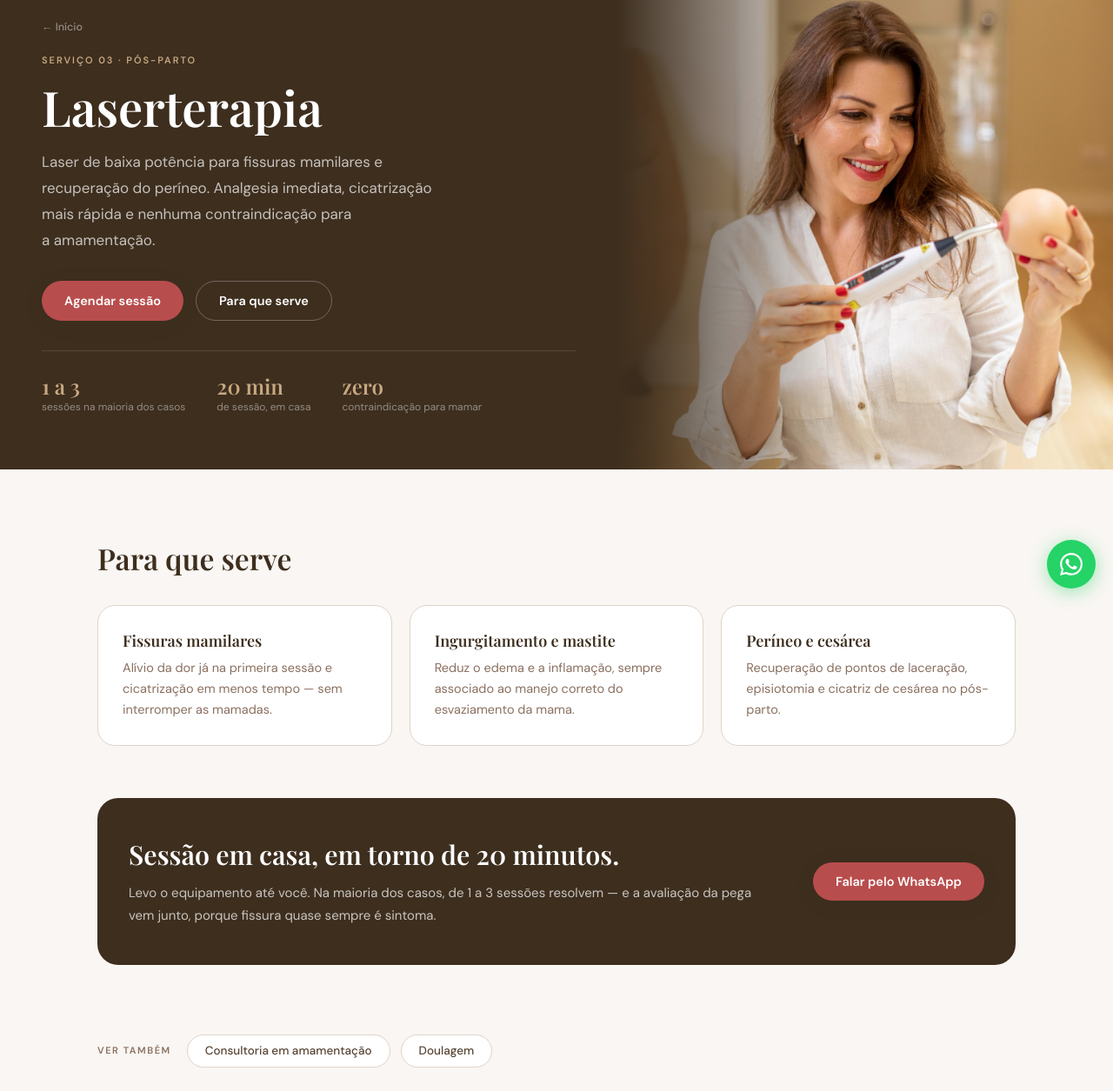
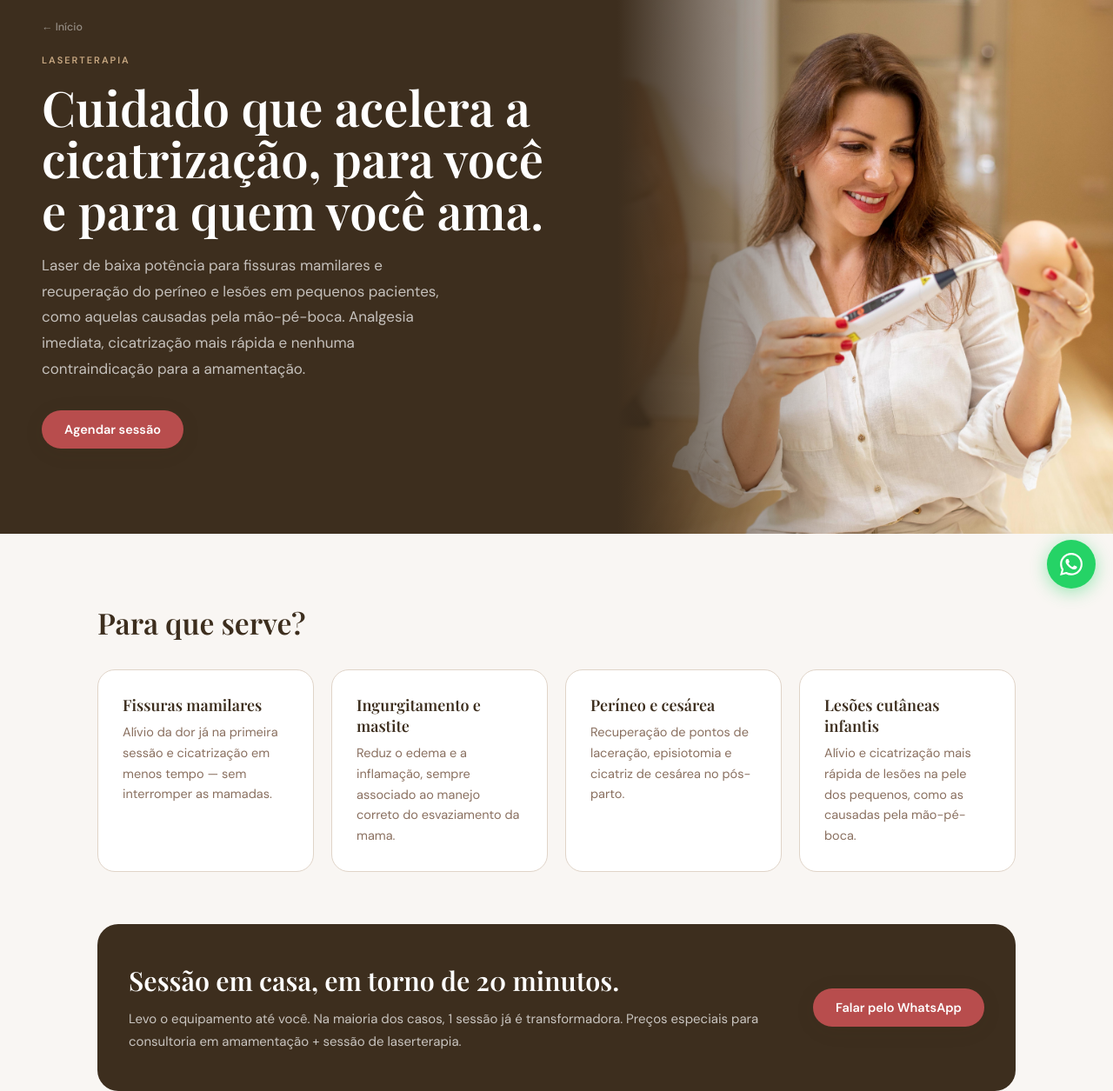
Before and after one commit to milenadoula/site, a plain HTML site: page laserterapia.html in a window 1280 px wide. Shown: the part 101-1356 px from the top of the page at 87% size. Drawn offline with nearby package versions, Linux system fonts and the light colour scheme; files whose address does not match are found by name; a web font is replaced by a local one.

Commit message:
Reescreve hero e conteúdo da página de Laserterapia
- Novo label, H1 e texto do hero (inclui lesões em crianças, ex: mão-pé-boca)
- Botão único "Agendar sessão", remove stats (1 a 3 sessões/20min/zero)
- "Para que serve?" com interrogação e novo box "Lesões cutâneas infantis"
- Novo texto no box de sessão em casa (preço especial combinado)
- Adiciona "Aluguel de bombas extratoras" em "ver também"

```diff
--- a/laserterapia.html
+++ b/laserterapia.html
@@ -32,17 +32,11 @@
 <div style="max-width:1320px;margin:0 auto;display:flex;align-items:stretch;flex-wrap:wrap">
 <div data-reveal="1" style="flex:1 1 520px;min-width:300px;padding:64px 48px;display:flex;flex-direction:column;justify-content:center">
 <a href="index.html" style="font:500 12.5px/1 var(--font-body);color:rgba(255,255,255,.45);text-decoration:none;margin-bottom:24px;transition:color .2s" class="x94">← Início</a>
-<span style="font:600 11px/1.4 var(--font-body);letter-spacing:.18em;text-transform:uppercase;color:var(--md-dourado);margin-bottom:16px">serviço 03 · pós-parto</span>
-<h1 style="font-family:var(--font-display);font-weight:600;font-size:clamp(2.2rem,4.8vw,3.5rem);line-height:1.06;color:#fff;margin:0 0 20px">Laserterapia</h1>
-<p style="font:400 17px/1.75 var(--font-body);color:rgba(255,255,255,.7);margin:0 0 32px;max-width:470px;text-wrap:pretty">Laser de baixa potência para fissuras mamilares e recuperação do períneo. Analgesia imediata, cicatrização mais rápida e nenhuma contraindicação para a amamentação.</p>
+<span style="font:600 11px/1.4 var(--font-body);letter-spacing:.18em;text-transform:uppercase;color:var(--md-dourado);margin-bottom:16px">laserterapia</span>
+<h1 style="font-family:var(--font-display);font-weight:600;font-size:clamp(2.2rem,4.8vw,3.5rem);line-height:1.06;color:#fff;margin:0 0 20px">Cuidado que acelera a cicatrização, para você e para quem você ama.</h1>
+<p style="font:400 17px/1.75 var(--font-body);color:rgba(255,255,255,.7);margin:0 0 32px;max-width:470px;text-wrap:pretty">Laser de baixa potência para fissuras mamilares e recuperação do períneo e lesões em pequenos pacientes, como aquelas causadas pela mão-pé-boca. Analgesia imediata, cicatrização mais rápida e nenhuma contraindicação para a amamentação.</p>
 <div style="display:flex;gap:14px;flex-wrap:wrap;margin-bottom:34px">
 <a class="btn btn-primary" href="https://wa.me/5544991252383" target="_blank" rel="noopener">Agendar sessão</a>
-<a href="#detalhes-laserterapia" style="border:1.5px solid rgba(255,255,255,.28);color:#fff;font:600 14.5px var(--font-body);padding:13px 26px;border-radius:100px;text-decoration:none;transition:background .2s,border-color .2s" class="x95">Para que serve</a>
-</div>
-<div style="display:flex;gap:36px;flex-wrap:wrap;padding-top:24px;border-top:1px solid rgba(255,255,255,.12)">
-<div><div style="font-family:var(--font-display);font-size:24px;font-weight:600;color:var(--md-dourado)">1 a 3</div><div style="font:400 12px var(--font-body);color:rgba(255,255,255,.45)">sessões na maioria dos casos</div></div>
-<div><div style="font-family:var(--font-display);font-size:24px;font-weight:600;color:var(--md-dourado)">20 min</div><div style="font:400 12px var(--font-body);color:rgba(255,255,255,.45)">de sessão, em casa</div></div>
-<div><div style="font-family:var(--font-display);font-size:24px;font-weight:600;color:var(--md-dourado)">zero</div><div style="font:400 12px var(--font-body);color:rgba(255,255,255,.45)">contraindicação para mamar</div></div>
 </div>
 </div>
 <div style="flex:1 1 380px;min-width:280px;position:relative;min-height:380px">
@@ -52,7 +46,7 @@
 </div>
 </section>
 <section id="detalhes-laserterapia" style="max-width:1120px;margin:0 auto;padding:80px 32px 40px;scroll-margin-top:90px">
-<h2 data-reveal="1" style="font-family:var(--font-display);font-weight:600;font-size:clamp(1.5rem,3.4vw,2.1rem);color:var(--marrom);margin:0 0 32px">Para que serve</h2>
+<h2 data-reveal="1" style="font-family:var(--font-display);font-weight:600;font-size:clamp(1.5rem,3.4vw,2.1rem);color:var(--marrom);margin:0 0 32px">Para que serve?</h2>
 <div style="display:grid;grid-template-columns:repeat(auto-fit,minmax(240px,1fr));gap:20px">
 <div data-reveal="1" style="background:var(--branco);border:1px solid var(--md-borda);border-radius:20px;padding:28px;transition:transform .25s var(--ease-standard),box-shadow .25s" class="x96">
 <h3 style="font-family:var(--font-display);font-weight:600;font-size:18px;color:var(--marrom);margin:0 0 8px">Fissuras mamilares</h3>
@@ -66,13 +60,17 @@
 <h3 style="font-family:var(--font-display);font-weight:600;font-size:18px;color:var(--marrom);margin:0 0 8px">Períneo e cesárea</h3>
 <p style="font:400 14.5px/1.65 var(--font-body);color:var(--cafe-claro);margin:0">Recuperação de pontos de laceração, episiotomia e cicatriz de cesárea no pós-parto.</p>
 </div>
+<div data-reveal="1" style="background:var(--branco);border:1px solid var(--md-borda);border-radius:20px;padding:28px;transition:transform .25s var(--ease-standard),box-shadow .25s">
+<h3 style="font-family:var(--font-display);font-weight:600;font-size:18px;color:var(--marrom);margin:0 0 8px">Lesões cutâneas infantis</h3>
+<p style="font:400 14.5px/1.65 var(--font-body);color:var(--cafe-claro);margin:0">Alívio e cicatrização mais rápida de lesões na pele dos pequenos, como as causadas pela mão-pé-boca.</p>
+</div>
 </div>
 </section>
 <section style="max-width:1120px;margin:0 auto;padding:20px 32px 80px">
 <div data-reveal="1" style="background:var(--marrom);border-radius:24px;padding:44px 36px;display:flex;gap:40px;flex-wrap:wrap;align-items:center">
 <div style="flex:1 1 320px">
 <h3 style="font-family:var(--font-display);font-weight:600;font-size:clamp(1.4rem,3vw,1.9rem);color:#fff;margin:0 0 12px">Sessão em casa, em torno de 20 minutos.</h3>
-<p style="font:400 15px/1.7 var(--font-body);color:rgba(255,255,255,.72);margin:0">Levo o equipamento até você. Na maioria dos casos, de 1 a 3 sessões resolvem — e a avaliação da pega vem junto, porque fissura quase sempre é sintoma.</p>
+<p style="font:400 15px/1.7 var(--font-body);color:rgba(255,255,255,.72);margin:0">Levo o equipamento até você. Na maioria dos casos, 1 sessão já é transformadora. Preços especiais para consultoria em amamentação + sessão de laserterapia.</p>
 </div>
 <a class="btn btn-primary" href="https://wa.me/5544991252383" target="_blank" rel="noopener">Falar pelo WhatsApp</a>
 </div>
@@ -81,6 +79,7 @@
 <span style="font:600 11px/1 var(--font-body);letter-spacing:.14em;text-transform:uppercase;color:var(--cafe-claro);margin-right:6px">ver também</span>
 <a href="amamentacao.html" style="font:500 13.5px/1 var(--font-body);color:var(--cafe);background:var(--branco);border:1px solid var(--md-borda);border-radius:100px;padding:11px 20px;text-decoration:none;transition:border-color .2s,color .2s,transform .2s" class="x99">Consultoria em amamentação</a>
 <a href="doulagem.html" style="font:500 13.5px/1 var(--font-body);color:var(--cafe);background:var(--branco);border:1px solid var(--md-borda);border-radius:100px;padding:11px 20px;text-decoration:none;transition:border-color .2s,color .2s,transform .2s" class="x100">Doulagem</a>
+<a href="aluguel-bombas.html" style="font:500 13.5px/1 var(--font-body);color:var(--cafe);background:var(--branco);border:1px solid var(--md-borda);border-radius:100px;padding:11px 20px;text-decoration:none;transition:border-color .2s,color .2s,transform .2s">Aluguel de bombas extratoras</a>
 </div>
 </div>
 </main>
```
